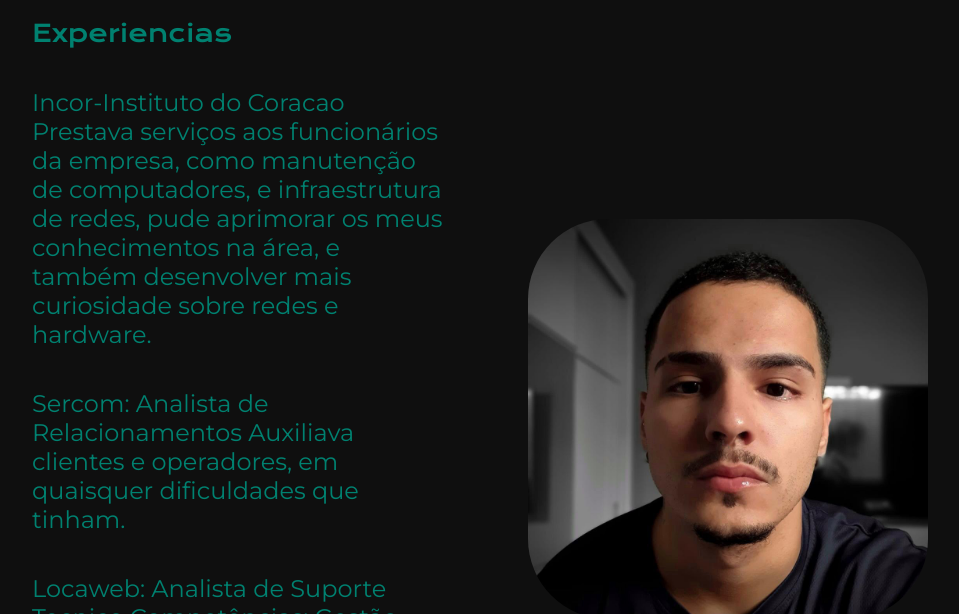
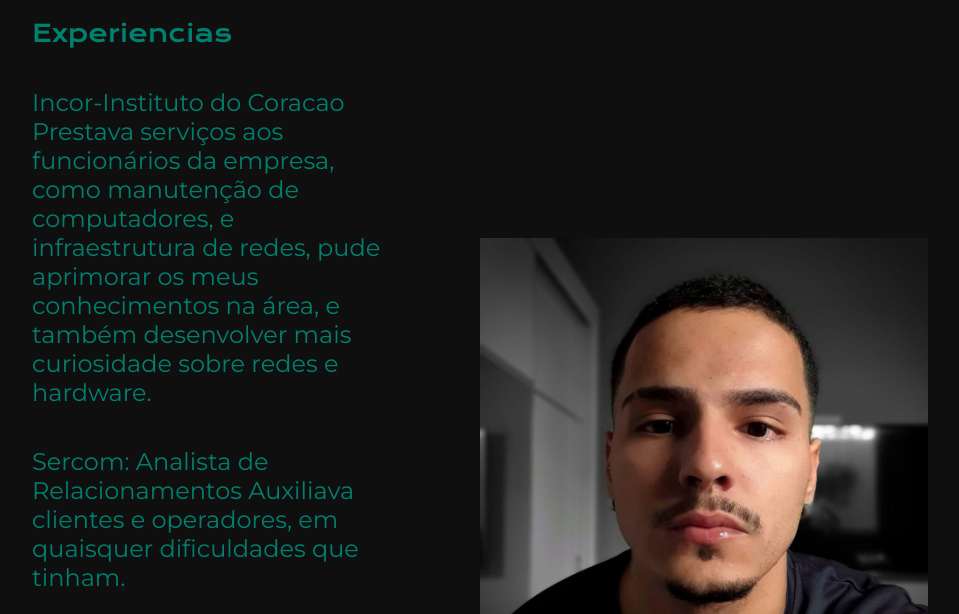
Before and after one commit to iAmNotLins/Projeto-1-modulo, a plain HTML site: page curriculo.html in a window 1280 px wide. Shown: the part 186-800 px from the top of the page, without its empty margins (160-1119 px from the left). Drawn offline with nearby package versions, Linux system fonts and the light colour scheme.

Commit message:
class das imagens

```diff
--- a/curriculo.html
+++ b/curriculo.html
@@ -29,7 +29,7 @@
                         <a href="https://cursos.alura.com.br/degree/certificate/c431e8da-1fff-4d7f-b291-980fa9a701cb?lang=pt_BR"> Comunicacao - Alura com Certificado</a>
 
         </section>
-        <img class="curriculo" src="./ftperfilnova.jpg" alt="fotoperfilminha">
+        <img class="apresentacao__imagem" src="./ftperfilnova.jpg" alt="fotoperfilminha">
 
     </main>
     <footer class="rodape">Desenvolvido por Alura</footer>
```
